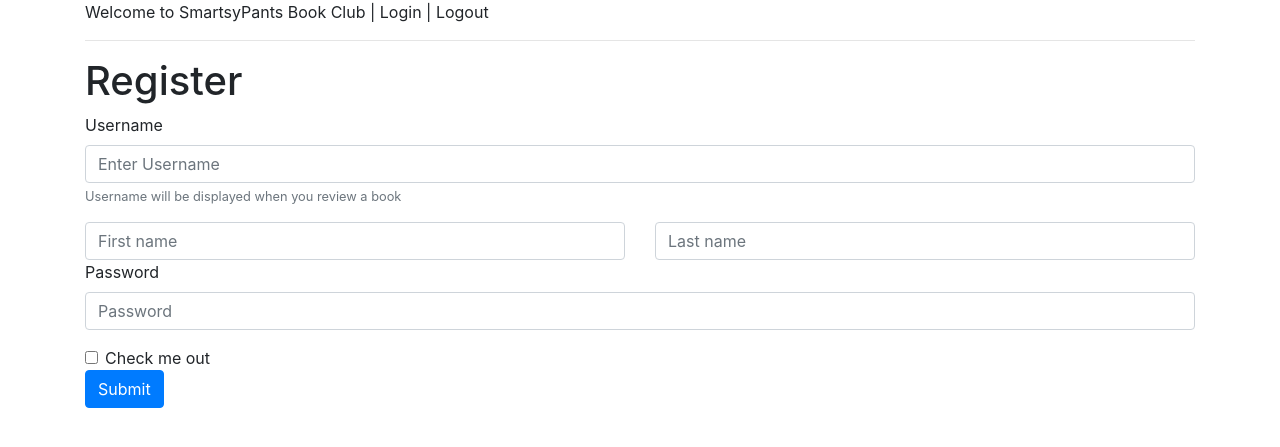
After one commit to BonCorp/smartsypants, a Flask app: page /register in a window 1280 px wide. The commit adds this page. Shown: the top 447 px of the page. Run offline with Flask 2, Linux system fonts and the light colour scheme; some libraries are stand-ins or nearby versions.

Commit message:
added register and layout views, updated application py and created user table

```diff
--- a/application.py
+++ b/application.py
@@ -1,8 +1,11 @@
 import os
 
 from flask import Flask, render_template, session
-from sqlalchemy import create_engine
+from sqlalchemy import create_engine, Table, Column, Integer, String, MetaData, ForeignKey, Boolean
 from sqlalchemy.orm import scoped_session, sessionmaker
+
+# its dangerous package to handle passwords and such
+from itsdangerous import URLSafeTimedSerializer
 
 from flask_session import Session
 
@@ -18,10 +21,21 @@ app.config["SESSION_TYPE"] = "filesystem"
 Session(app)
 
 # Set up database
-engine = create_engine(os.getenv("DATABASE_URL"))
+engine = create_engine(os.getenv("DATABASE_URL"), echo=True)
 db = scoped_session(sessionmaker(bind=engine))
 
+metadata = MetaData()
 
+users = Table('users', metadata,
+              Column('id', Integer, primary_key=True),
+              Column('username', String, nullable=False, unique=True),
+              Column('password', String, nullable=False),
+              Column('first_name', String(20)),
+              Column('last_name', String(20)),
+              Column('avatar_url', String))
+
+
+metadata.create_all(engine)
 
 # API key and secret
 api_key = "m2yuVbMZPhY2Es41AhbA"
@@ -32,5 +46,9 @@ secret = "uZux5gULwA97zc9cDRPkD4tS4yj0l7ZHJKOc5B05Fk"
 def index():
     return render_template('index.html')
 
+@app.route("/register")
+def register():
+    return render_template("register.html")
+
 if __name__ == "__main__":
     app.run(debug=True)
--- /dev/null
+++ b/benchmark.py
@@ -0,0 +1,6 @@
+from flask import Flask
+from flask_bcrypt import generate_password_hash
+
+# Chance the number of rounds (second argument) until it takes between
+# 0.25 and 0.5 seconds to run
+generate_password_hash('password1', 12)
--- a/requirements.txt
+++ b/requirements.txt
@@ -2,3 +2,5 @@ Flask
 Flask-Session
 psycopg2-binary
 SQLAlchemy
+Flask-Bcrypt
+Flask-User
--- /dev/null
+++ b/templates/layout.html
@@ -0,0 +1,23 @@
+<!DOCTYPE html>
+<html lang="en">
+<head>
+    <meta charset="UTF-8">
+    <meta name="viewport" content="width=device-width, initial-scale=1.0">
+    <meta http-equiv="X-UA-Compatible" content="ie=edge">
+    <title>SmartsyPants Book Club</title>
+    <link rel="stylesheet" href="https://maxcdn.bootstrapcdn.com/bootstrap/4.0.0/css/bootstrap.min.css" integrity="sha384-Gn5384xqQ1aoWXA+058RXPxPg6fy4IWvTNh0E263XmFcJlSAwiGgFAW/dAiS6JXm" crossorigin="anonymous">
+</head>
+<body>
+    <div class="container">
+        Welcome to SmartsyPants Book Club | Login | Logout
+    <hr>
+    </div>
+
+    <div class="container">
+        {% block content %}
+        Search for books and leave reviews
+        {% endblock content%}
+    </div>
+
+</body>
+</html>
--- /dev/null
+++ b/templates/register.html
@@ -0,0 +1,29 @@
+{% extends "layout.html" %}
+
+{% block content %}
+    <h1>Register </h1>
+    <form>
+  <div class="form-group">
+    <label for="username">Username</label>
+    <input type="text" class="form-control" id="username" aria-describedby="emailHelp" placeholder="Enter Username">
+    <small id="emailHelp" class="form-text text-muted">Username will be displayed when you review a book</small>
+  </div>
+   <div class="row">
+    <div class="col">
+      <input type="text" class="form-control" placeholder="First name">
+    </div>
+    <div class="col">
+      <input type="text" class="form-control" placeholder="Last name">
+    </div>
+  </div>
+  <div class="form-group">
+    <label for="exampleInputPassword1">Password</label>
+    <input type="password" class="form-control" id="exampleInputPassword1" placeholder="Password">
+  </div>
+  <div class="form-check">
+    <input type="checkbox" class="form-check-input" id="exampleCheck1">
+    <label class="form-check-label" for="exampleCheck1">Check me out</label>
+  </div>
+  <button type="submit" class="btn btn-primary">Submit</button>
+</form>
+{% endblock content %}
```
Also changed, not shown: models/User.py (added, +7 -0 lines), templates/index.html (+6 -12 lines).
